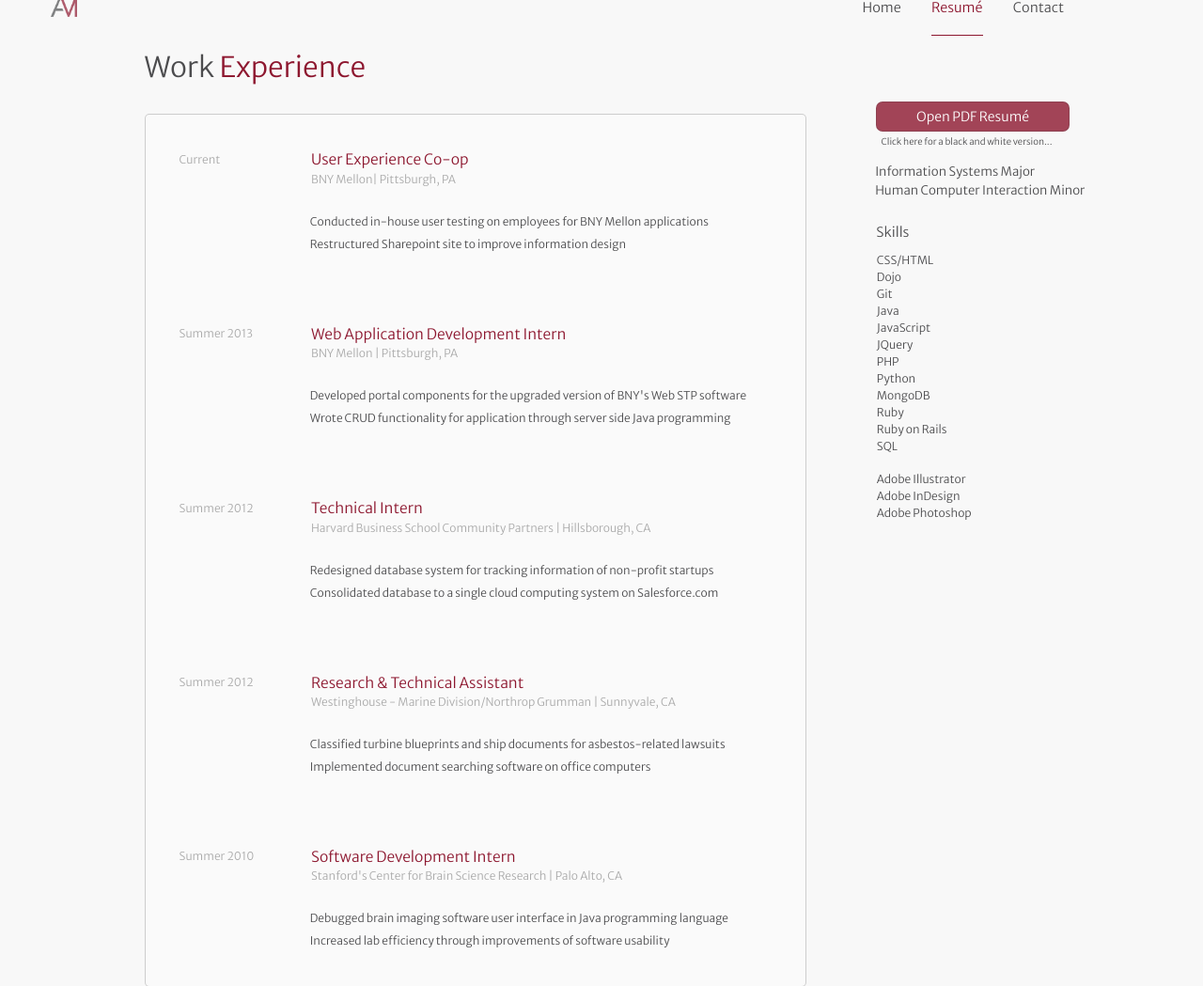
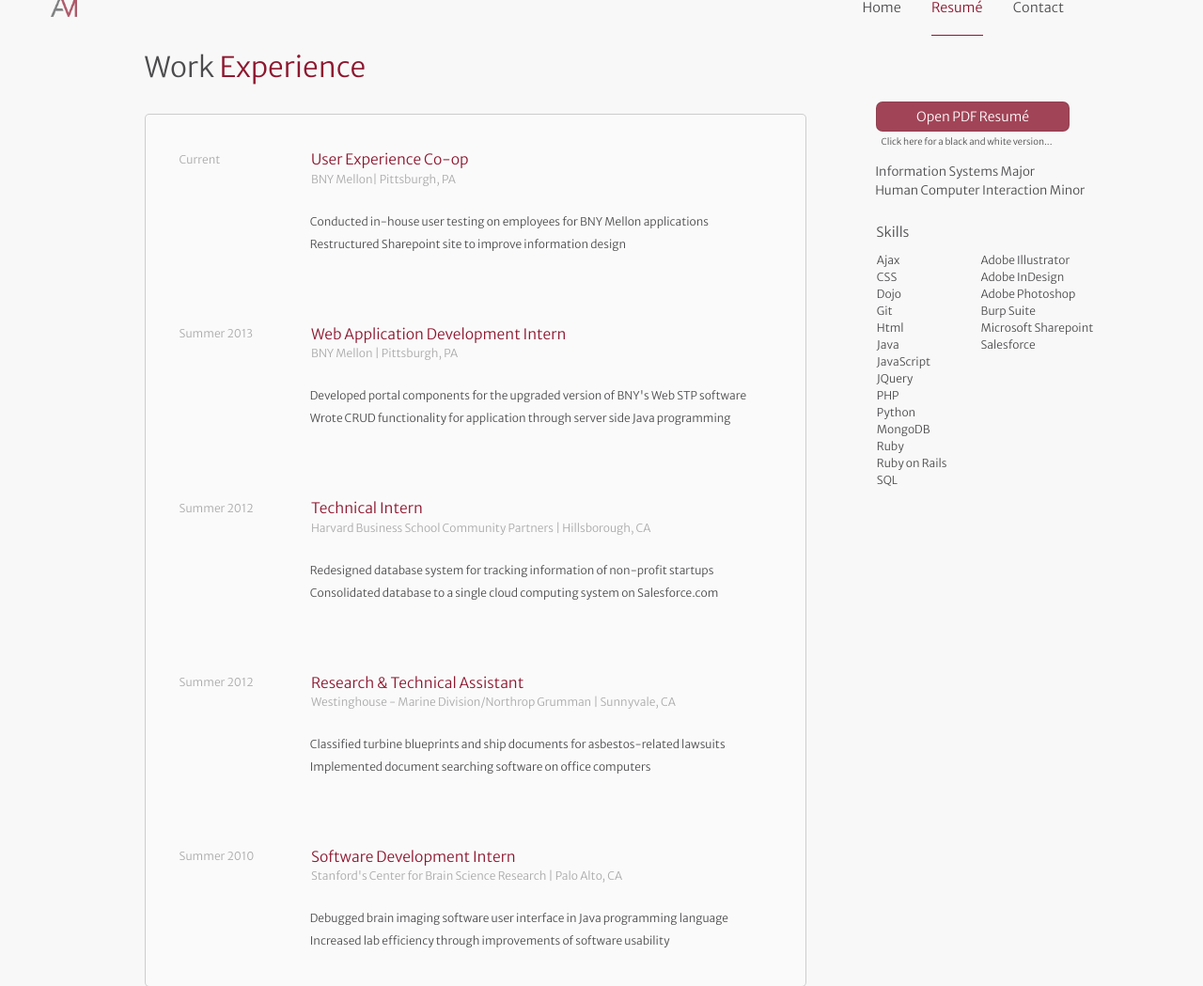
Before and after one commit to ajmark/ajmark.com, a PHP site: page /resume.php in a window 1280 px wide. Shown: the part 50-1099 px from the top of the page at 94% size. Run offline with PHP 8.4, Linux system fonts and the light colour scheme.

Commit message:
Resume update

```diff
--- a/css/style.css
+++ b/css/style.css
@@ -785,6 +785,10 @@ li {
 	width: 100% !important;
 }
 
+.skills {
+    float: left;
+}
+
 /******************/
 /* Homepage&Resume Sidebar */
 /******************/
--- a/resume.php
+++ b/resume.php
@@ -91,10 +91,12 @@
         <h5>Human Computer Interaction Minor</h5>
         <br>
     <h3>Skills</h3>
-        <ul>
-          <li>CSS/HTML</li>
+        <ul class="skills">
+          <li>Ajax</li>
+          <li>CSS</li>
           <li>Dojo</li>
           <li>Git</li>
+          <li>Html</li>
           <li>Java</li>
           <li>JavaScript</li>
           <li>JQuery</li>
@@ -104,10 +106,14 @@
           <li>Ruby</li>
           <li>Ruby on Rails</li>
           <li>SQL</li>
-          <br>
+        </ul>
+        <ul>
           <li>Adobe Illustrator</li>
           <li>Adobe InDesign</li>
           <li>Adobe Photoshop</li>
+          <li>Burp Suite</li>
+          <li>Microsoft Sharepoint</li>
+          <li>Salesforce</li>
         </ul>
       </div>
     </div>
```
Also changed, not shown: 3 other files.
